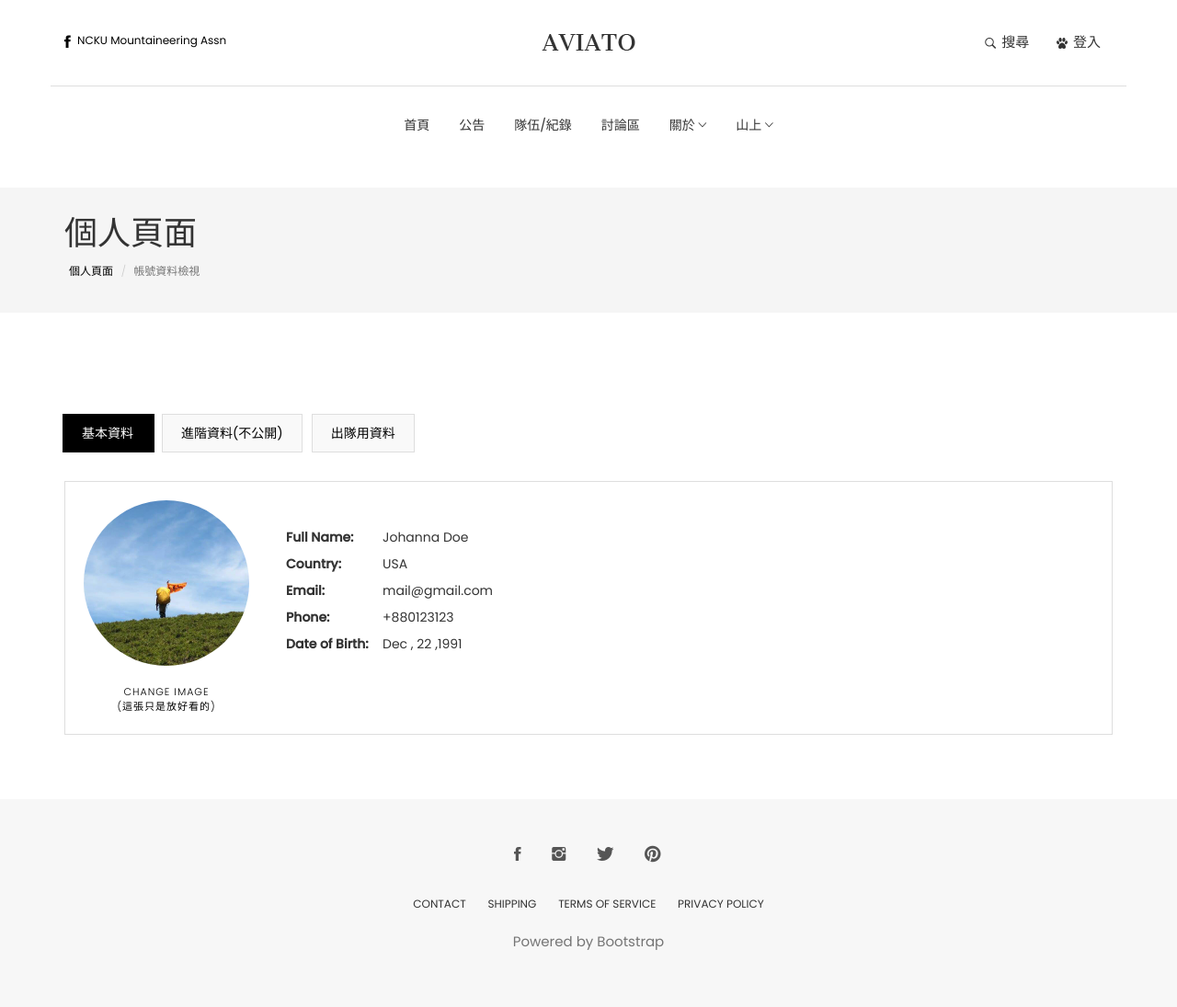
After one commit to CTingy/sttmountain, a Flask app: page /user/detail/1 in a window 1280 px wide. The commit adds this page. Shown: the whole page at 92% size. Run offline with Flask 2, Linux system fonts and the light colour scheme; data that the repository does not hold is empty; some libraries are stand-ins or nearby versions; some web fonts are replaced.

Commit message:
style of user detail page

```diff
--- a/static/css/style.css
+++ b/static/css/style.css
@@ -1520,7 +1520,7 @@ input[type="email"]:focus, input[type="password"]:focus, input[type="text"]:focu
 .dashboard-menu .active {
   background: #000;
   color: #fff;
-  border: 1px solid #000;
+  /* border: 1px solid #000; */
 }
 
 .dashboard-menu li {
@@ -1554,11 +1554,11 @@ input[type="email"]:focus, input[type="password"]:focus, input[type="text"]:focu
   }
 }
 
-.dashboard-wrapper {
+/* .dashboard-wrapper {
   border: 1px solid #dedede;
   margin-top: 30px;
   padding: 20px;
-}
+} */
 
 .dashboard-wrapper h2 {
   font-size: 18px;
--- a/sttapp/bp.py
+++ b/sttapp/bp.py
@@ -9,7 +9,7 @@ from .events import bp as event_bp
 
 def register_bps(app):
 
-    app.register_blueprint(user_bp)
+    app.register_blueprint(user_bp, url_prefix="/user")
     app.register_blueprint(home_bp)
     app.register_blueprint(proposal_bp, url_prefix="/proposal")
     app.register_blueprint(auth_bp, url_prefix='/auth')
--- a/sttapp/templates/top.html
+++ b/sttapp/templates/top.html
@@ -14,7 +14,7 @@
         <div class="logo text-center">
           <a href="#">
             <!-- replace logo here -->
-            <img src={{ url_for('static', filename='images/logo.png') }} alt="">
+            <img src="{{ url_for('static', filename='images/logo.png') }}" alt="">
           </a>
         </div>
       </div>
@@ -25,10 +25,10 @@
           {% if current_user.is_authenticated %}
           <!-- invitation -->
           <li class="dropdown dropdown-slide">
-            <a href={{ url_for('auth.invite') }}><i class="tf-ion-wineglass"></i>&nbsp邀請</a>
+            <a href="{{ url_for('auth.invite') }}"><i class="tf-ion-wineglass"></i>&nbsp邀請</a>
           </li>
           <li class="dropdown dropdown-slide">
-            <a href={{ url_for('proposal.create') }}><i class="tf-ion-flame"></i>&nbsp開隊</a>
+            <a href="{{ url_for('proposal.create') }}"><i class="tf-ion-flame"></i>&nbsp開隊</a>
           </li>
           {% endif %}
 
@@ -54,19 +54,19 @@
                 class="tf-ion-ios-arrow-down"></span>
             </a>
             <ul class="dropdown-menu">
-              <li><a href="blog-left-sidebar.html">
+              <li><a href="{{ url_for('user.detail', user_id=current_user.id) }}">
                   <h5><i class="tf-ion-happy-outline"></i>&nbsp&nbsp我的頁面</h5>
                 </a></li>
-              <li><a href="blog-left-sidebar.html">
-                  <h5><i class="tf-ion-paper-airplane"></i>&nbsp&nbsp出隊紀錄</h5>
+              <li><a href="#">
+                  <h5><i class="tf-ion-paper-airplane"></i>&nbsp&nbsp發文紀錄</h5>
                 </a></li>
-              <li><a href="blog-left-sidebar.html">
-                  <h5><i class="tf-ion-earth"></i>&nbsp&nbsp個人資料</h5>
+              <li><a href="{{ url_for('user.detail', user_id=current_user.id) }}">
+                  <h5><i class="tf-ion-earth"></i>&nbsp&nbsp出隊用資料</h5>
                 </a></li>
-              <li><a href="blog-left-sidebar.html">
+              <li><a href="{{ url_for('user.update', user_id=current_user.id) }}">
                   <h5><i class="tf-ion-paintbrush"></i>&nbsp&nbsp帳號管理</h5>
                 </a></li>
-              <li><a href={{ url_for('auth.logout') }}>
+              <li><a href="{{ url_for('auth.logout') }}">
                   <h5><i class="tf-ion-log-out"></i>&nbsp&nbsp登出</h5>
                 </a></li>
             </ul>
@@ -74,7 +74,7 @@
           {% else %}
           <!-- Login/Logout -->
           <li class="dropdown dropdown-slide">
-            <a href={{ url_for('auth.login') }}><i class="tf-ion-ios-paw"></i>&nbsp登入</a>
+            <a href="{{ url_for('auth.login') }}"><i class="tf-ion-ios-paw"></i>&nbsp登入</a>
           </li>
           {% endif %}
         </ul><!-- / .nav .navbar-nav .navbar-right -->
--- /dev/null
+++ b/sttapp/templates/users/detail.html
@@ -0,0 +1,67 @@
+{% extends "base.html" %}
+{% block top %}{% include "top.html" %}{% endblock %}
+{% block menu %}{% include "menu.html" %}{% endblock %}
+
+{% block content %}
+
+<section class="page-header">
+  <div class="container">
+    <div class="row">
+      <div class="col-md-12">
+        <div class="content">
+          <h1 class="page-name">個人頁面</h1>
+          <ol class="breadcrumb">
+            <li><a href="{{ url_for('user.detail', user_id=current_user.id) }}">個人頁面</a></li>
+            <li class="active">帳號資料檢視</li>
+          </ol>
+        </div>
+      </div>
+    </div>
+  </div>
+</section>
+
+<section class="user-dashboard page-wrapper">
+  <div class="container">
+    <div class="row">
+      <div class="col-xs-12">
+        <div class="tabCommon mt-20">
+          <ul class="nav nav-tabs justify-content-center list-inline dashboard-menu">
+            <li class="active"><a data-toggle="tab" href="#basic" aria-expanded="true">基本資料</a></li>
+            <li class=""><a data-toggle="tab" href="#advance" aria-expanded="false">進階資料(不公開)</a></li>
+            <li class=""><a data-toggle="tab" href="#member" aria-expanded="false">出隊用資料</a></li>
+          </ul>
+          <br>
+          <div class="tab-content">
+            <div id="basic" class="tab-pane fade active in dashboard-user-profile dashboard-wrapper">
+              <div class="media">
+                <div class="pull-left text-center" href="#">
+                  <img class="media-object user-img"
+                    src="{{ user.profile_img or url_for('static', filename='images/avater.jpg') }}" alt="Image">
+                  <a href="#x" class="btn btn-transparent mt-20">Change Image<br>(這張只是放好看的)</a>
+                </div>
+                <div class="media-body">
+                  <ul class="user-profile-list">
+                    <li><span>Full Name:</span>Johanna Doe</li>
+                    <li><span>Country:</span>USA</li>
+                    <li><span>Email:</span>mail@gmail.com</li>
+                    <li><span>Phone:</span>+880123123</li>
+                    <li><span>Date of Birth:</span>Dec , 22 ,1991</li>
+                  </ul>
+                </div>
+              </div>
+            </div>
+            <div id="advance" class="tab-pane fade">
+              123456 Reviews
+            </div>
+            <div id="member" class="tab-pane fade">
+              123456 member
+            </div>
+          </div>
+        </div>
+      </div>
+    </div>
+  </div>
+</section>
+{% endblock %}
+
+{% block footer %}{% include "footer.html" %}{% endblock %}
--- a/sttapp/users/views.py
+++ b/sttapp/users/views.py
@@ -1,11 +1,31 @@
-from flask import Blueprint, Response, request
+from flask import flash, Blueprint, session, request, url_for, render_template, redirect, current_app
+from flask_login import login_user, current_user, login_required
+from mongoengine.queryset.visitor import Q
 
-from .models import User
+from .models import SttUser
+from sttapp.base.enums import FlashCategory, Position, Group, Level
 
 
-bp = Blueprint('user', __name__)
+
+bp = Blueprint('user', __name__, url_prefix="/user")
 
 
-@bp.route('/users/')
-def users():
-    return "Hello users"
+@bp.route('/detail/<string:user_id>')
+# @login_required
+def detail(user_id):
+
+    user = SttUser.objects.get_or_404(id=user_id)
+    return render_template('users/detail.html', user=user)
+
+
+@bp.route('/update/<string:user_id>')
+@login_required
+def update(user_id):
+
+    user = SttUser.objects.get_or_404(id=user_id)
+    if user_id != current_user.id:
+        flash("您無權限編輯他人資料", FlashCategory.ERROR)
+        return redirect("/")
+
+    if request.method == "GET":
+        return render_template('users/detail.html', user=user)
```
Also changed, not shown: static/images/avater.jpg, static/images/ori_avater.jpg (renamed from static/images/123.jpg).
